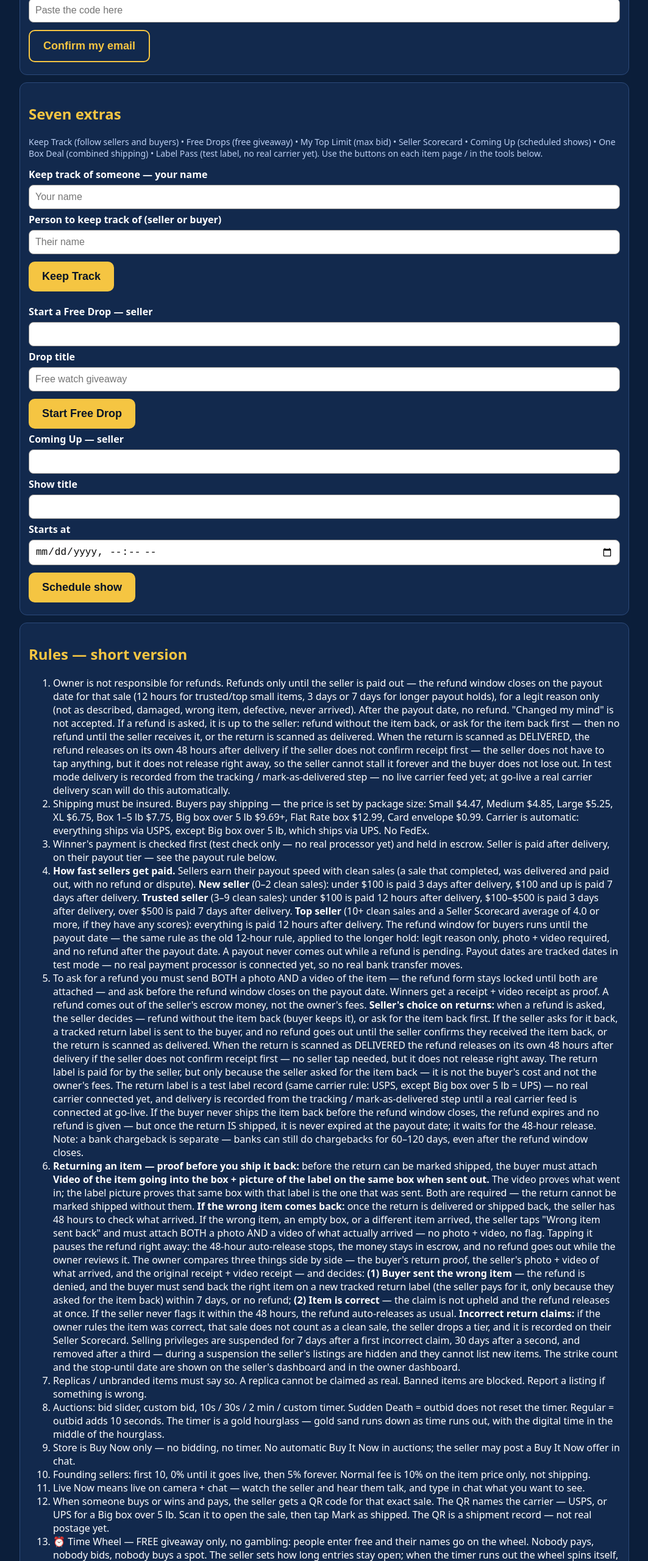
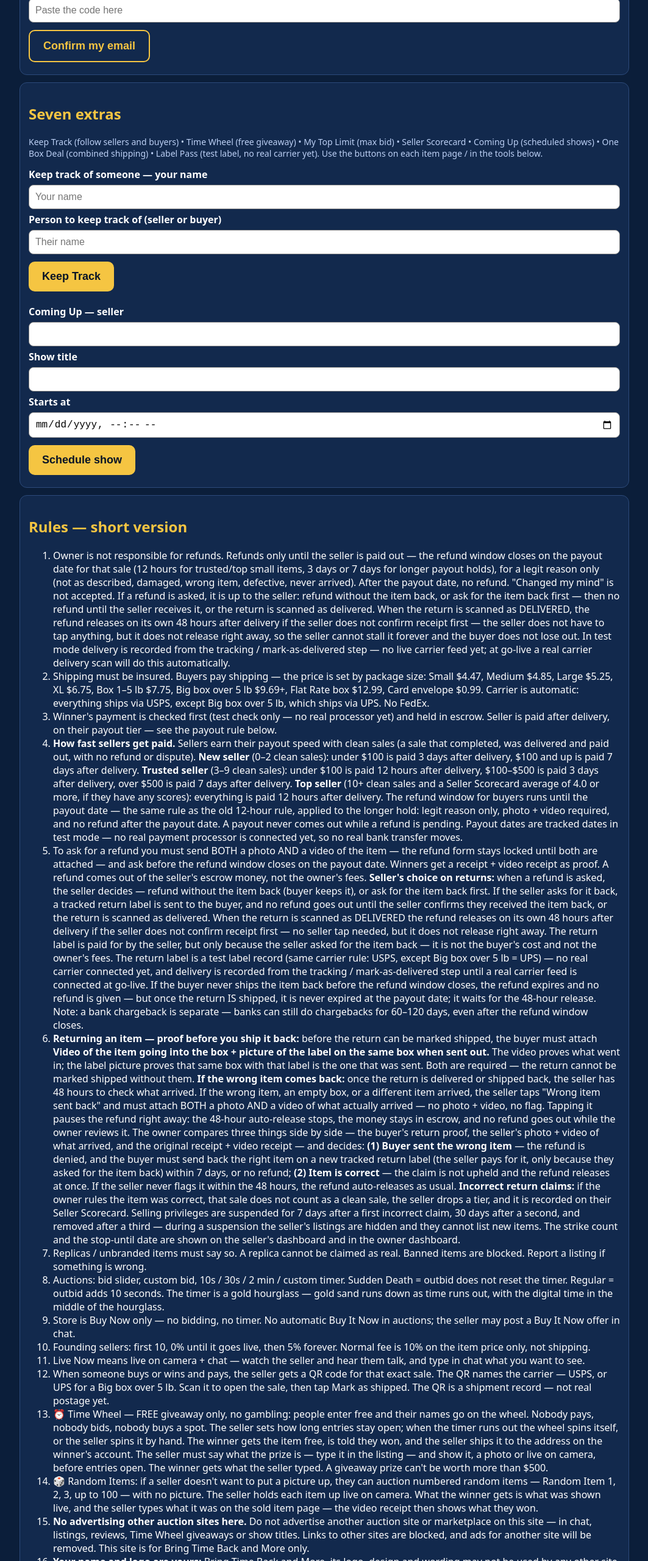
Before and after one commit to papasmurf2027/bring-time-back-and-more, a website: page public/index.html in a window 1280 px wide. Shown: the part 2240-4800 px from the top of the page at 61% size, without its empty margins (108-1171 px from the left). Drawn offline with Linux system fonts and the light colour scheme; no server answers.

Commit message:
Remove Free Drop box from home page — Time Wheel giveaway stays

```diff
--- a/public/app.js
+++ b/public/app.js
@@ -124,7 +124,6 @@ async function load(){
   <p>${l.type==='buy_now'?`Price $${l.fixed_price}`:l.type==='wheel'?`FREE giveaway — enter free, no bidding`:`Current bid $${l.current_bid} • Starting $${l.start_price}`}<br>Shipping $${l.shipping} (buyer pays)${l.package_size?` • ${shipLabelOf(l.package_size)}`:''} • ${shipViaText(l)} • Insured shipping ✓</p>
   <p class="small">Status: ${escHtml(l.status)} ${l.payment_status==='declined'?'<span class="badge">PAYMENT DECLINED</span>':''} ${l.payment_status==='validated'?'<span class="badge green">Payment went through — in escrow hold</span>':''}</p>
   <button class="btn" onclick="openItem('${l.id}')">Open</button></div>`).join('')||'<p>No listings yet — be the first to sell something.</p>';
-  const d=await j('/api/drops'); document.getElementById('drops').innerHTML=d.map(x=>`<p>Free Drop: ${escHtml(x.title)} by ${escHtml(x.seller)} — ${escHtml(x.status)} ${x.winner?'winner: '+escHtml(x.winner):''}</p>`).join('');
   const s=await j('/api/coming-up');
   let savedShows=[]; if(currentUser){try{const sv=await j('/api/saved-shows'); if(Array.isArray(sv))savedShows=sv;}catch(e){}}
   const saved=new Set(savedShows.map(x=>x.id));
@@ -795,7 +794,6 @@ async function loadKeepTrack(){
   box.innerHTML=`<p><b>People you're keeping track of (${mine.length})</b>${mine.length?'<br>'+mine.map(x=>`${escHtml(x.seller)}${x.liveNow?' — <span class="badge">🔴 LIVE NOW</span>':''}${x.nextShow?' — next show '+escHtml(x.nextShow):''} <button class="btn ghost" onclick="unfollowSeller('${escJs(x.seller)}')">Stop</button>`).join('<br>'):' — nobody yet.'}</p><p><b>People keeping track of you (${fr.count})</b>${fr.followers.length?': '+fr.followers.map(escHtml).join(', '):' — nobody yet.'}</p>`;
 }
 async function saveShow(id){if(needSignIn())return;const r=await j('/api/shows/'+id+'/save',{});if(!r.ok){alert('Error: '+r.error);return;}load();}
-async function makeDrop(){if(needSignIn())return;const r=await j('/api/drops',{title:document.getElementById('dTitle').value});alert(r.ok?'Free Drop started — one entry per person, seller covers shipping':'Error');load();}
 async function makeShow(){if(needSignIn())return;const r=await j('/api/shows',{title:document.getElementById('cTitle').value,startsAt:new Date(document.getElementById('cWhen').value).toISOString()});alert(r.ok?'Show scheduled':'Error');load();}
 async function joinWaitlist(){const r=await j('/api/waitlist',{name:document.getElementById('wName').value,email:document.getElementById('wEmail').value,founding:document.getElementById('wFound').checked});
   if(!r.ok){document.getElementById('waitMsg').textContent=r.error;return;}
--- a/public/index.html
+++ b/public/index.html
@@ -87,9 +87,8 @@
 <button class="btn ghost" id="markSentBtn" style="display:none" onclick="markLiveSent()">I sent it from my own email — mark as sent</button>
 <p id="liveNoticeMsg"></p></section>
 
-<section class="card"><h2>Seven extras</h2><p class="small">Keep Track (follow sellers and buyers) • Free Drops (free giveaway) • My Top Limit (max bid) • Seller Scorecard • Coming Up (scheduled shows) • One Box Deal (combined shipping) • Label Pass (test label, no real carrier yet). Use the buttons on each item page / in the tools below.</p>
+<section class="card"><h2>Seven extras</h2><p class="small">Keep Track (follow sellers and buyers) • Time Wheel (free giveaway) • My Top Limit (max bid) • Seller Scorecard • Coming Up (scheduled shows) • One Box Deal (combined shipping) • Label Pass (test label, no real carrier yet). Use the buttons on each item page / in the tools below.</p>
 <label>Keep track of someone — your name <input id="fBuyer" placeholder="Your name"></label><label>Person to keep track of (seller or buyer) <input id="fSeller" placeholder="Their name"></label><button class="btn" onclick="follow()">Keep Track</button><p id="followMsg"></p><div id="keepTrackLists"></div>
-<label>Start a Free Drop — seller <input id="dSeller"></label><label>Drop title <input id="dTitle" placeholder="Free watch giveaway"></label><button class="btn" onclick="makeDrop()">Start Free Drop</button><div id="drops"></div>
 <label>Coming Up — seller <input id="cSeller"></label><label>Show title <input id="cTitle"></label><label>Starts at <input id="cWhen" type="datetime-local"></label><button class="btn" onclick="makeShow()">Schedule show</button><div id="shows"></div><div id="savedShows"></div>
 </section>
 
@@ -108,7 +107,7 @@
 <li>When someone buys or wins and pays, the seller gets a QR code for that exact sale. The QR names the carrier — USPS, or UPS for a Big box over 5 lb. Scan it to open the sale, then tap Mark as shipped. The QR is a shipment record — not real postage yet.</li>
 <li>⏰ Time Wheel — FREE giveaway only, no gambling: people enter free and their names go on the wheel. Nobody pays, nobody bids, nobody buys a spot. The seller sets how long entries stay open; when the timer runs out the wheel spins itself, or the seller spins it by hand. The winner gets the item free, is told they won, and the seller ships it to the address on the winner's account. The seller must say what the prize is — type it in the listing — and show it, a photo or live on camera, before entries open. The winner gets what the seller typed. A giveaway prize can't be worth more than $500.</li>
 <li>🎲 Random Items: if a seller doesn't want to put a picture up, they can auction numbered random items — Random Item 1, 2, 3, up to 100 — with no picture. The seller holds each item up live on camera. What the winner gets is what was shown live, and the seller types what it was on the sold item page — the video receipt then shows what they won.</li>
-<li><b>No advertising other auction sites here.</b> Do not advertise another auction site or marketplace on this site — in chat, listings, reviews, Free Drops or show titles. Links to other sites are blocked, and ads for another site will be removed. This site is for Bring Time Back and More only.</li>
+<li><b>No advertising other auction sites here.</b> Do not advertise another auction site or marketplace on this site — in chat, listings, reviews, Time Wheel giveaways or show titles. Links to other sites are blocked, and ads for another site will be removed. This site is for Bring Time Back and More only.</li>
 <li><b>Your name and logo are yours:</b> Bring Time Back and More, its logo, design and wording may not be used by any other site or seller to advertise their own auction page or business, on or off this site. If another site uses this name or logo to advertise, it will be reported and asked to take it down.</li>
 <li>© 2026 Bring Time Back and More. All rights reserved. Name, logo, design, text and layout may not be copied, reused or reproduced without permission.</li>
 <li><b>Limitation of Liability.</b> Bring Time Back and More is a place for buyers and sellers to meet and make a deal. We do not own the items listed, we do not make them, and we do not ship them. The seller is responsible for their item — what it is, whether it is real or a replica, whether it works, and whether it is shipped on time and insured. The buyer is responsible for reading the listing, paying on time, and checking the item when it arrives. Bring Time Back and More is not responsible for a seller's item, a buyer's payment, shipping delays, damage in shipping, or a deal between a buyer and a seller. If a seller breaks the rules, lists something banned, or does not ship what they sold, that is the seller's responsibility, not the owner's. Using this site means you agree to these rules. If you do not agree, do not list, bid, or buy here. This does not change the refund, escrow, and payout rules — those still apply. It just makes clear who is responsible for what.</li>
```
